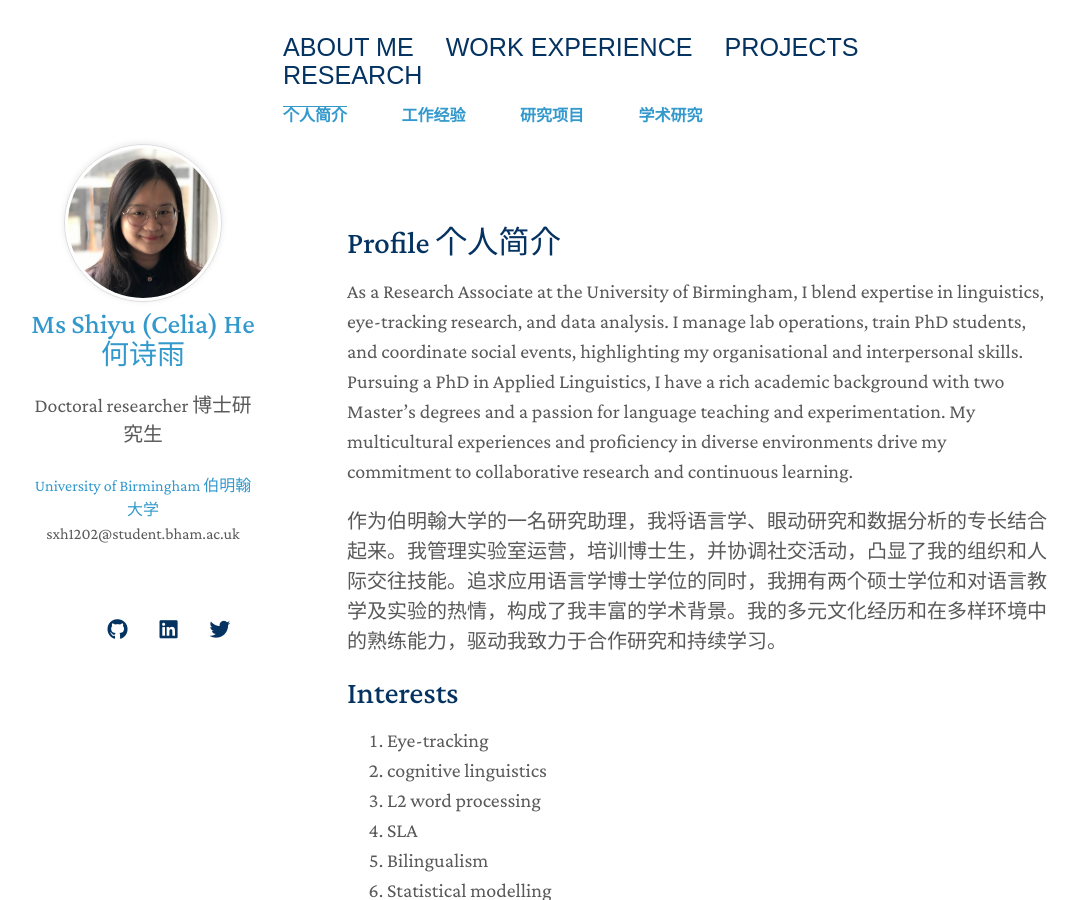
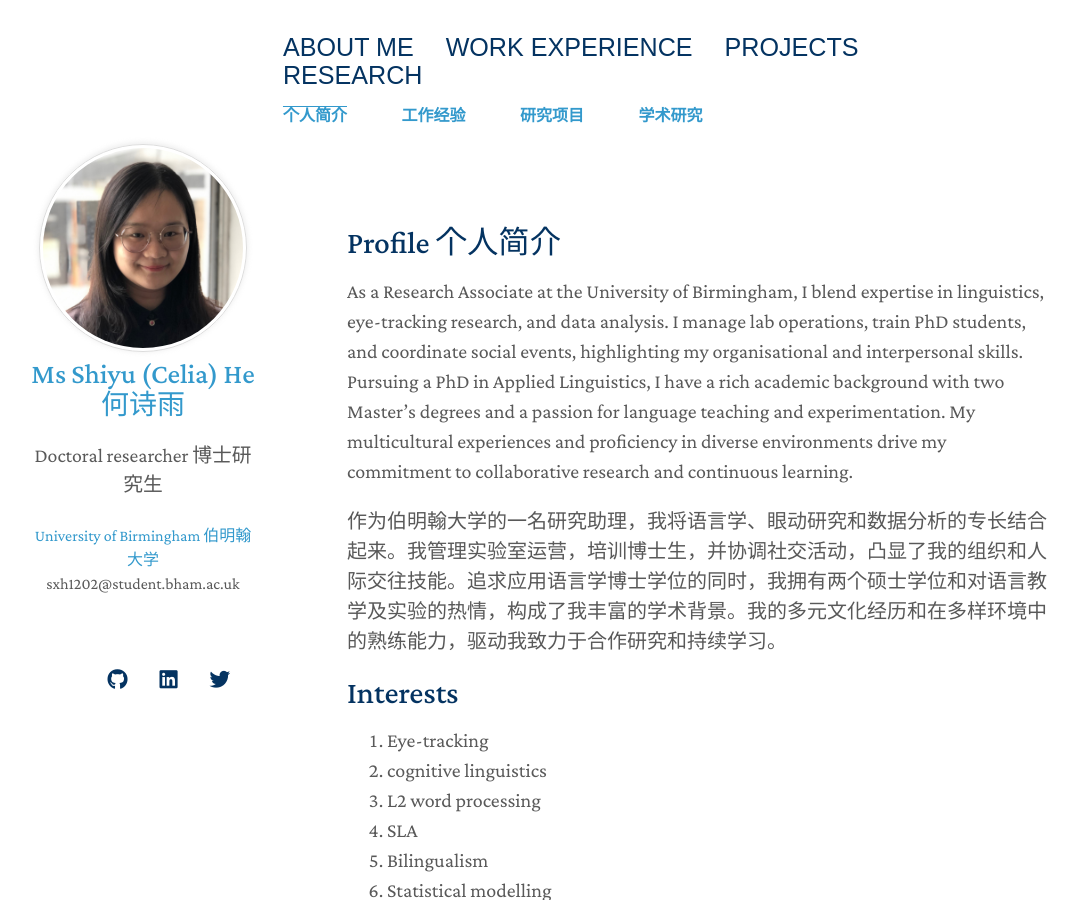
Before and after one commit to ShiyuHeCelia/ShiyuHeCelia.github.io, a Jekyll site: the page built from index.md, in a window 1280 px wide and 900 px high. Shown: the whole window, without its empty margins (101-1179 px from the left). Built offline with Jekyll 4.4.1, drawn with Linux system fonts in a browser that asks for light colours; nearby versions of some CDN libraries; comment, search, counter and statistics services are not loaded; a style sheet for code colours, icons or effects is not loaded; our own code applies the rules of GitHub Pages for plain Markdown files.

Commit message:
Update author-bio.html

```diff
--- a/_includes/author-bio.html
+++ b/_includes/author-bio.html
@@ -1,5 +1,5 @@
 {% if site.avatar %}
-<a class="image avatar"><img src="{{ site.avatar }}" alt="avatar" style="width: 150px; height: 150px; object-fit: cover;" /></a>
+<a class="image avatar"><img src="{{ site.avatar }}" alt="avatar" style="width: 200px; height: 200px; object-fit: cover;" /></a>
 {% endif %}
 
 <h1><a href="{{ site.url }}">{{ site.title }}</a></h1>
```
